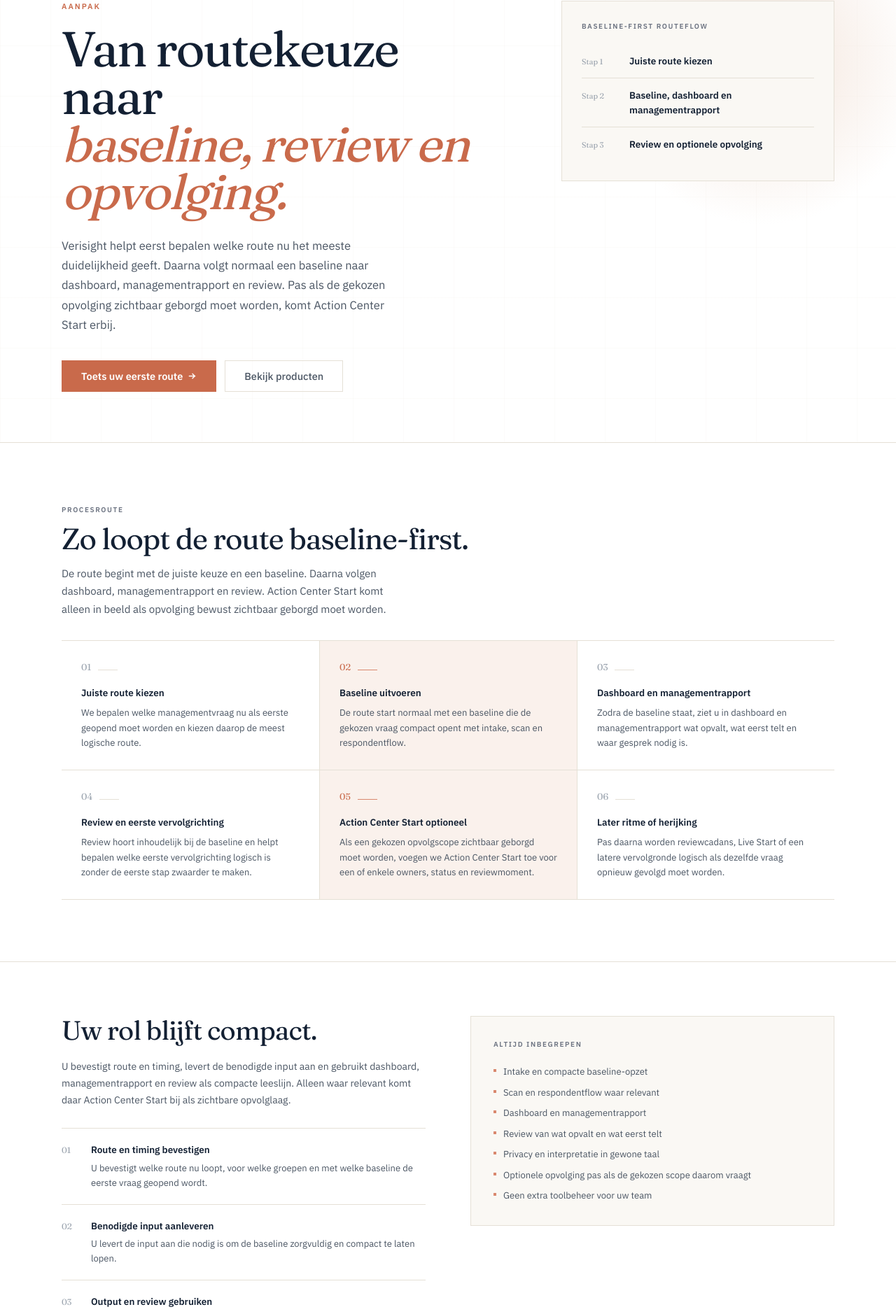
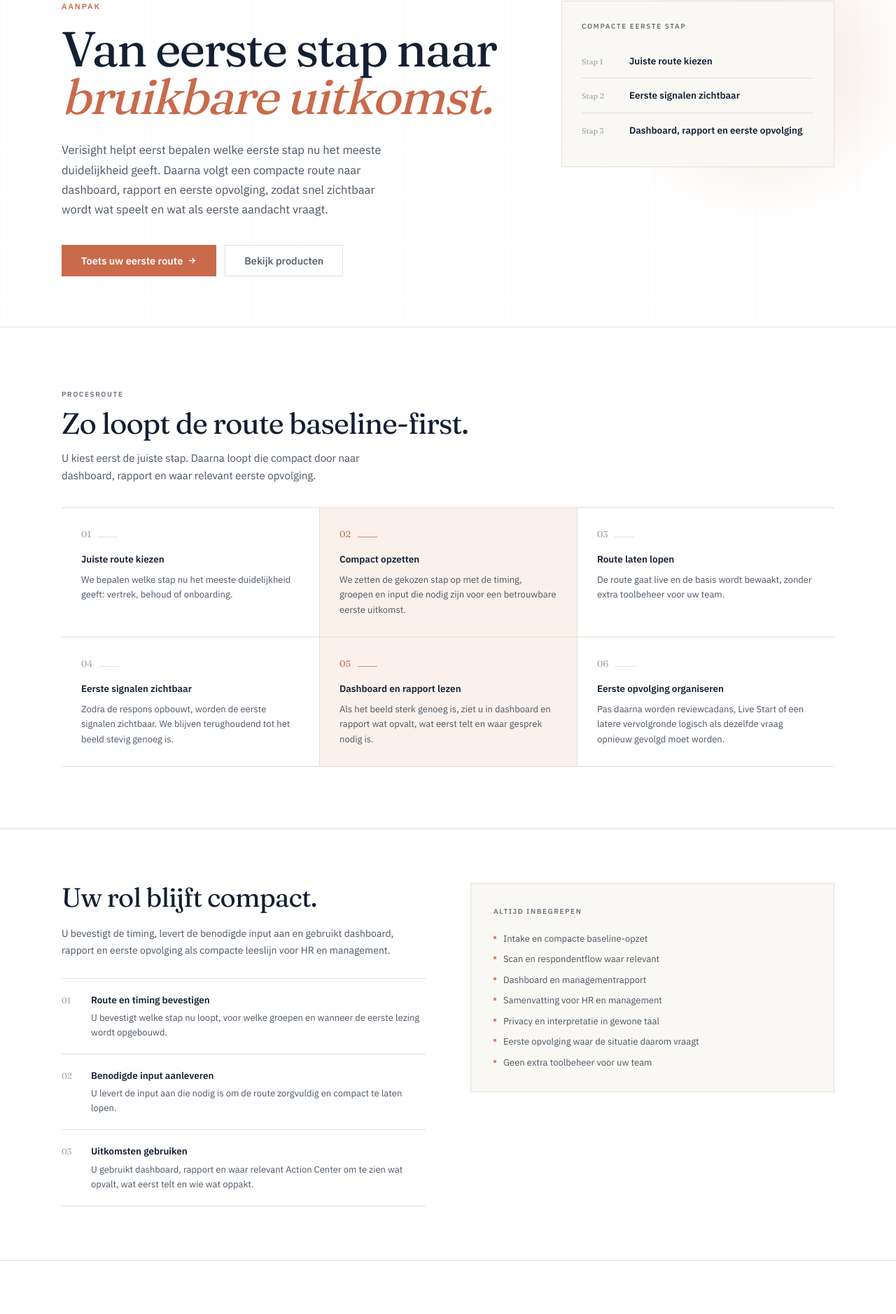
Before and after one commit to larshengel08-lang/VerisightSaaS, a Next.js app in the folder frontend/: page /aanpak in a window 1280 px wide. Shown: the part 175-2053 px from the top of the page at 70% size. Built offline with nearby package versions, Linux system fonts and the light colour scheme; no server answers.

Commit message:
Sharpen commercial copy on live marketing pages

```diff
--- a/frontend/app/aanpak/page.tsx
+++ b/frontend/app/aanpak/page.tsx
@@ -7,12 +7,12 @@ import { buildContactHref } from '@/lib/contact-funnel'
 export const metadata: Metadata = {
   title: 'Aanpak',
   description:
-    'Van eerste routekeuze naar dashboard en rapport in enkele weken. Een vaste productroute die snel laat zien welke eerste output u krijgt.',
+    'Van eerste stap naar dashboard, rapport en eerste opvolging. Zo ziet u snel wat speelt en wat als eerste aandacht vraagt.',
   alternates: { canonical: '/aanpak' },
   openGraph: {
     title: 'Aanpak | Verisight',
     description:
-      'Van eerste routekeuze naar dashboard en rapport in enkele weken. Een vaste productroute die snel laat zien welke eerste output u krijgt.',
+      'Van eerste stap naar dashboard, rapport en eerste opvolging. Zo ziet u snel wat speelt en wat als eerste aandacht vraagt.',
     url: 'https://www.verisight.nl/aanpak',
     images: ['/opengraph-image'],
   },
@@ -20,7 +20,7 @@ export const metadata: Metadata = {
     card: 'summary_large_image',
     title: 'Aanpak | Verisight',
     description:
-      'Van eerste routekeuze naar dashboard en rapport in enkele weken. Een vaste productroute die snel laat zien welke eerste output u krijgt.',
+      'Van eerste stap naar dashboard, rapport en eerste opvolging. Zo ziet u snel wat speelt en wat als eerste aandacht vraagt.',
     images: ['/opengraph-image'],
   },
 }
--- a/frontend/app/tarieven/page.tsx
+++ b/frontend/app/tarieven/page.tsx
@@ -7,12 +7,12 @@ import { buildContactHref } from '@/lib/contact-funnel'
 export const metadata: Metadata = {
   title: 'Tarieven',
   description:
-    'Vaste tarieven per scanvorm. ExitScan vanaf EUR 2.950, RetentieScan vanaf EUR 3.450 en bounded vervolgroutes alleen wanneer die echt logisch worden.',
+    'Transparante prijzen voor ExitScan, RetentieScan en vervolgstappen. Zo blijft de eerste keuze helder en weet u wat u direct terugkrijgt.',
   alternates: { canonical: '/tarieven' },
   openGraph: {
     title: 'Tarieven | Verisight',
     description:
-      'Vaste tarieven per scanvorm. ExitScan vanaf EUR 2.950, RetentieScan vanaf EUR 3.450 en bounded vervolgroutes alleen wanneer die echt logisch worden.',
+      'Transparante prijzen voor ExitScan, RetentieScan en vervolgstappen. Zo blijft de eerste keuze helder en weet u wat u direct terugkrijgt.',
     url: 'https://www.verisight.nl/tarieven',
     images: [{ url: '/opengraph-image', width: 1200, height: 630, alt: 'Verisight tarieven voor ExitScan en RetentieScan' }],
   },
@@ -20,7 +20,7 @@ export const metadata: Metadata = {
     card: 'summary_large_image',
     title: 'Tarieven | Verisight',
     description:
-      'Vaste tarieven per scanvorm. ExitScan vanaf EUR 2.950, RetentieScan vanaf EUR 3.450 en bounded vervolgroutes alleen wanneer die echt logisch worden.',
+      'Transparante prijzen voor ExitScan, RetentieScan en vervolgstappen. Zo blijft de eerste keuze helder en weet u wat u direct terugkrijgt.',
     images: ['/opengraph-image'],
   },
 }
--- a/frontend/app/vertrouwen/page.tsx
+++ b/frontend/app/vertrouwen/page.tsx
@@ -7,12 +7,12 @@ import { buildContactHref } from '@/lib/contact-funnel'
 export const metadata: Metadata = {
   title: 'Vertrouwen',
   description:
-    'Wat u publiek kunt toetsen voordat u start. Privacy, rapportlezing en productgrenzen van Verisight in een compacte trustlaag.',
+    'Wat u publiek kunt toetsen voordat u start. Privacy, rapportage en duidelijke grenzen in wat Verisight laat zien.',
   alternates: { canonical: '/vertrouwen' },
   openGraph: {
     title: 'Vertrouwen | Verisight',
     description:
-      'Wat u publiek kunt toetsen voordat u start. Privacy, rapportlezing en productgrenzen van Verisight in een compacte trustlaag.',
+      'Wat u publiek kunt toetsen voordat u start. Privacy, rapportage en duidelijke grenzen in wat Verisight laat zien.',
     url: 'https://www.verisight.nl/vertrouwen',
     images: ['/opengraph-image'],
   },
@@ -20,7 +20,7 @@ export const metadata: Metadata = {
     card: 'summary_large_image',
     title: 'Vertrouwen | Verisight',
     description:
-      'Wat u publiek kunt toetsen voordat u start. Privacy, rapportlezing en productgrenzen van Verisight in een compacte trustlaag.',
+      'Wat u publiek kunt toetsen voordat u start. Privacy, rapportage en duidelijke grenzen in wat Verisight laat zien.',
     images: ['/opengraph-image'],
   },
 }
--- a/frontend/components/marketing/aanpak-content.tsx
+++ b/frontend/components/marketing/aanpak-content.tsx
@@ -74,16 +74,16 @@ function HeroSection() {
                 color: T.ink,
               }}
             >
-              Van routekeuze naar
+              Van eerste stap naar
               <br />
               <em className="shimmer-text" style={{ fontStyle: 'italic' }}>
-                baseline, review en opvolging.
+                bruikbare uitkomst.
               </em>
             </h1>
             <p style={{ fontSize: 16.5, lineHeight: 1.72, color: T.inkSoft, maxWidth: '48ch', margin: '28px 0 36px' }}>
-              Verisight helpt eerst bepalen welke route nu het meeste duidelijkheid geeft. Daarna volgt normaal een
-              baseline naar dashboard, managementrapport en review. Pas als de gekozen opvolging zichtbaar geborgd
-              moet worden, komt Action Center Start erbij.
+              Verisight helpt eerst bepalen welke eerste stap nu het meeste duidelijkheid geeft. Daarna volgt een
+              compacte route naar dashboard, rapport en eerste opvolging, zodat snel zichtbaar wordt wat speelt en wat
+              als eerste aandacht vraagt.
             </p>
             <div style={{ display: 'flex', gap: 12, flexWrap: 'wrap' }}>
               <Link
@@ -133,12 +133,12 @@ function HeroSection() {
                   marginBottom: 18,
                 }}
               >
-                Baseline-first routeflow
+                Compacte eerste stap
               </div>
               {[
                 { step: 'Stap 1', label: 'Juiste route kiezen' },
-                { step: 'Stap 2', label: 'Baseline, dashboard en managementrapport' },
-                { step: 'Stap 3', label: 'Review en optionele opvolging' },
+                { step: 'Stap 2', label: 'Eerste signalen zichtbaar' },
+                { step: 'Stap 3', label: 'Dashboard, rapport en eerste opvolging' },
               ].map((item, index) => (
                 <div
                   key={item.step}
@@ -184,8 +184,8 @@ function ProcessSection() {
             Zo loopt de route baseline-first.
           </h2>
           <p style={{ fontSize: 15, lineHeight: 1.7, color: T.inkSoft, maxWidth: '52ch' }}>
-            De route begint met de juiste keuze en een baseline. Daarna volgen dashboard, managementrapport en review.
-            Action Center Start komt alleen in beeld als opvolging bewust zichtbaar geborgd moet worden.
+            U kiest eerst de juiste stap. Daarna loopt die compact door naar dashboard, rapport en waar relevant
+            eerste opvolging.
           </p>
         </div>
 
@@ -239,23 +239,22 @@ function RolesSection() {
               Uw rol blijft compact.
             </h2>
             <p style={{ fontSize: 14, lineHeight: 1.72, color: T.inkSoft, marginBottom: 28 }}>
-              U bevestigt route en timing, levert de benodigde input aan en gebruikt dashboard, managementrapport en
-              review als compacte leeslijn. Alleen waar relevant komt daar Action Center Start bij als zichtbare
-              opvolglaag.
+              U bevestigt de timing, levert de benodigde input aan en gebruikt dashboard, rapport en eerste opvolging
+              als compacte leeslijn voor HR en management.
             </p>
 
             {[
               {
                 title: 'Route en timing bevestigen',
-                body: 'U bevestigt welke route nu loopt, voor welke groepen en met welke baseline de eerste vraag geopend wordt.',
+                body: 'U bevestigt welke stap nu loopt, voor welke groepen en wanneer de eerste lezing wordt opgebouwd.',
               },
               {
                 title: 'Benodigde input aanleveren',
-                body: 'U levert de input aan die nodig is om de baseline zorgvuldig en compact te laten lopen.',
+                body: 'U levert de input aan die nodig is om de route zorgvuldig en compact te laten lopen.',
               },
               {
-                title: 'Output en review gebruiken',
-                body: 'U gebruikt dashboard, managementrapport en review om te zien wat opvalt, wat eerst telt en of zichtbare opvolging nu nodig is.',
+                title: 'Uitkomsten gebruiken',
+                body: 'U gebruikt dashboard, rapport en waar relevant Action Center om te zien wat opvalt, wat eerst telt en wie wat oppakt.',
               },
             ].map((item, index) => (
               <div key={item.title} style={{ display: 'flex', gap: 18, padding: '20px 0', borderTop: `1px solid ${T.rule}` }}>
@@ -306,15 +305,15 @@ function FirstValueSection() {
   const items = [
     {
       threshold: 'Baseline',
-      text: 'De eerste waarde zit in een scherpe eerste lezing van wat nu speelt, zonder de route meteen breder of zwaarder te maken.',
+      text: 'De route loopt en de eerste signalen worden zichtbaar, maar we trekken nog geen harde conclusies.',
     },
     {
       threshold: 'Dashboard en rapport',
-      text: 'De eerste bruikbare weergave wordt zichtbaar in dashboard en managementrapport, met wat opvalt en wat eerst telt.',
+      text: 'De eerste bruikbare weergave wordt zichtbaar in dashboard en rapport.',
     },
     {
       threshold: 'Review',
-      text: 'In review bepaalt u of de eerste vervolgrichting genoeg is, of dat Action Center Start of later ritme echt logisch wordt.',
+      text: 'Het beeld wordt stevig genoeg om te zien wat opvalt, wat eerst telt en of eerste opvolging nodig is.',
     },
   ]
 
@@ -341,8 +340,8 @@ function FirstValueSection() {
               </em>
             </h2>
             <p style={{ fontSize: 13.5, lineHeight: 1.7, color: T.inkSoft }}>
-              De eerste waarde zit in baseline, dashboard, managementrapport en review. Pas als de volgende vraag
-              echt speelt, wordt extra opvolging of ritme breder nodig.
+              De eerste waarde zit in dashboard, rapport en een eerste leesbare vervolgstap. Pas als de volgende vraag
+              echt speelt, wordt extra verdieping breder nodig.
             </p>
           </div>
 
@@ -388,7 +387,7 @@ function ContactSection() {
       showSectionMark={false}
       title="Toets welke eerste route"
       accentTitle="nu het meeste duidelijkheid geeft."
-      body="In een korte kennismaking toetsen we welke baseline past, wat u als eerste terugkrijgt en of Action Center Start of later ritme pas daarna logisch wordt."
+      body="In een korte kennismaking toetsen we welke stap past, welke eerste uitkomst u krijgt en wanneer vervolg logisch wordt."
       buttonLabel="Plan een eerste route-inschatting"
     />
   )
--- a/frontend/components/marketing/public-footer.tsx
+++ b/frontend/components/marketing/public-footer.tsx
@@ -26,13 +26,13 @@ export function PublicFooter() {
             People, Patterns, Priorities
           </p>
           <p className="marketing-footer-copy mt-4 max-w-sm text-sm leading-7">
-            Verisight helpt HR en management zien wat speelt, bepalen wat eerst telt en eerste opvolging organiseren in
-            dashboard, rapport en Action Center.
+            Verisight helpt organisaties sneller zien wat speelt, wat eerst aandacht vraagt en hoe eerste opvolging
+            concreet wordt.
           </p>
           <p className="mt-5 text-xs uppercase tracking-[0.12em] text-[rgba(247,245,241,0.5)]">
             Voor organisaties met 200+ medewerkers
           </p>
-          <div className="marketing-footer-chip mt-6">Een omgeving voor inzicht, prioriteit en opvolging</div>
+          <div className="marketing-footer-chip mt-6">Van eerste inzicht naar concrete opvolging</div>
         </div>
 
         <div>
--- a/frontend/components/marketing/site-content.ts
+++ b/frontend/components/marketing/site-content.ts
@@ -101,17 +101,17 @@ export const homepageUtilityLinks = [
   {
     href: '/aanpak',
     title: 'Bekijk de aanpak',
-    body: 'Lees hoe routekeuze, uitvoering en eerste output in een compacte productroute samenkomen.',
+    body: 'Lees hoe de eerste stap doorloopt naar dashboard, rapport en eerste opvolging.',
   },
   {
     href: '/tarieven',
     title: 'Bekijk tarieven',
-    body: 'Zie hoe eerste trajecten en vervolgvormen commercieel zijn opgebouwd.',
+    body: 'Zie hoe eerste stappen, uitbreiding en later vervolg zijn opgebouwd.',
   },
   {
     href: '/vertrouwen',
     title: 'Bekijk trust en privacy',
-    body: 'Controleer publiek hoe methodiek, privacy, rapportlezing en DPA zijn ingericht.',
+    body: 'Controleer publiek hoe privacy, rapportage en DPA zijn ingericht.',
   },
 ] as const
 
@@ -211,14 +211,14 @@ export const trustSignalHighlights = [
 export const trustVerificationCards = [
   {
     title: 'Wat u nu publiek kunt verifiëren',
-    body: 'Verisight laat publiek zien hoe productkeuze, privacy en rapportlezing zijn ingericht voordat u een gesprek plant.',
+    body: 'Verisight laat publiek zien hoe privacy, rapportage en de eerste stap zijn ingericht voordat u een gesprek plant.',
   },
   {
     title: 'Waar publieke voorbeeldoutput stopt',
     body: 'ExitScan en RetentieScan dragen de publieke voorbeeldrapporten. Andere routes worden publiek lichter toegelicht en niet als aparte samplebibliotheek uitgewerkt.',
   },
   {
-    title: 'Wat management wel ziet',
+    title: 'Wat u in rapport en dashboard terugziet',
     body: 'Geaggregeerde inzichten, topfactoren, prioriteiten en een eerste richting voor vervolg.',
   },
   {
@@ -233,8 +233,8 @@ export const trustHubAnswerCards = [
     body: 'De primaire database draait in een EU-regio. Subverwerkers voor hosting en mail staan in privacybeleid en DPA benoemd.',
   },
   {
-    title: 'Wat ziet management precies?',
-    body: 'Management ziet groeps- en segmentinzichten, geen individuele signalen of persoonsgerichte actieroutes.',
+    title: 'Wat ziet u precies terug?',
+    body: 'U ziet groeps- en segmentinzichten, geen individuele signalen of persoonsgerichte actieroutes.',
   },
   {
     title: 'Hoe voorkom je schijnprecisie?',
@@ -246,7 +246,7 @@ export const trustHubAnswerCards = [
   },
   {
     title: 'Wat koopt u precies?',
-    body: 'Geen losse surveytool, maar een afgebakende productvorm met dashboard, rapport en duidelijke interpretatiegrenzen.',
+    body: 'Geen losse tool, maar een duidelijke aanpak met dashboard, rapport en heldere grenzen in hoe u de uitkomsten gebruikt.',
   },
   {
     title: 'Heeft elke route een publiek voorbeeldrapport?',
@@ -257,12 +257,12 @@ export const trustHubAnswerCards = [
 export const trustReadingRows = [
   [
     'Gebruik',
-    'Managementduiding, prioritering en gesprek op groepsniveau',
+    'Samenvatting, prioriteiten en gesprek op groepsniveau',
     'Niet als diagnose, individuele voorspelling of performance-oordeel',
   ],
   [
-    'Wat management ziet',
-    'Dashboard, managementsamenvatting, topfactoren en eerste vervolgrichting.',
+    'Wat u terugziet',
+    'Dashboard, samenvatting, topfactoren en eerste vervolgrichting.',
     'Niet elke ruwe response, geen persoonsprofielen en geen verborgen black-box score',
   ],
   [
@@ -271,9 +271,9 @@ export const trustReadingRows = [
     'Niet doen alsof kleine groepen of open tekst zonder terughoudendheid veilig te lezen zijn',
   ],
   [
-    'Bewijsstatus',
+    'Wat de uitkomsten wel en niet zeggen',
     'Methodisch onderbouwd en begrensd in wat het wel en niet claimt.',
-    'Niet verkopen als extern gevalideerd diagnostisch instrument of bewezen predictor',
+    'Niet verkopen als volledig diagnostisch instrument of bewezen voorspeller',
   ],
 ] as const
 
@@ -281,7 +281,7 @@ export const trustSupportCards = [
   {
     title: 'Trust en privacy',
     href: '/vertrouwen',
-    body: 'Methodiek, privacy en interpretatiegrenzen.',
+    body: 'Methodiek, privacy en hoe u de uitkomsten leest.',
   },
   {
     title: 'Privacybeleid',
@@ -370,36 +370,36 @@ export const included = [
   'Intake en compacte baseline-opzet',
   'Scan en respondentflow waar relevant',
   'Dashboard en managementrapport',
-  'Review van wat opvalt en wat eerst telt',
+  'Samenvatting voor HR en management',
   'Privacy en interpretatie in gewone taal',
-  'Optionele opvolging pas als de gekozen scope daarom vraagt',
+  'Eerste opvolging waar de situatie daarom vraagt',
   'Geen extra toolbeheer voor uw team',
 ] as const
 
 export const approachSteps = [
   {
     title: '1. Juiste route kiezen',
-    body: 'We bepalen welke managementvraag nu als eerste geopend moet worden en kiezen daarop de meest logische route.',
+    body: 'We bepalen welke stap nu het meeste duidelijkheid geeft: vertrek, behoud of onboarding.',
   },
   {
-    title: '2. Baseline uitvoeren',
-    body: 'De route start normaal met een baseline die de gekozen vraag compact opent met intake, scan en respondentflow.',
+    title: '2. Compact opzetten',
+    body: 'We zetten de gekozen stap op met de timing, groepen en input die nodig zijn voor een betrouwbare eerste uitkomst.',
   },
   {
-    title: '3. Dashboard en managementrapport',
-    body: 'Zodra de baseline staat, ziet u in dashboard en managementrapport wat opvalt, wat eerst telt en waar gesprek nodig is.',
+    title: '3. Route laten lopen',
+    body: 'De route gaat live en de basis wordt bewaakt, zonder extra toolbeheer voor uw team.',
   },
   {
-    title: '4. Review en eerste vervolgrichting',
-    body: 'Review hoort inhoudelijk bij de baseline en helpt bepalen welke eerste vervolgrichting logisch is zonder de eerste stap zwaarder te maken.',
+    title: '4. Eerste signalen zichtbaar',
+    body: 'Zodra de respons opbouwt, worden de eerste signalen zichtbaar. We blijven terughoudend tot het beeld stevig genoeg is.',
   },
   {
-    title: '5. Action Center Start optioneel',
-    body: 'Als een gekozen opvolgscope zichtbaar geborgd moet worden, voegen we Action Center Start toe voor een of enkele owners, status en reviewmoment.',
+    title: '5. Dashboard en rapport lezen',
+    body: 'Als het beeld sterk genoeg is, ziet u in dashboard en rapport wat opvalt, wat eerst telt en waar gesprek nodig is.',
   },
   {
-    title: '6. Later ritme of herijking',
-    body: 'Pas daarna worden reviewcadans, Live Start of een latere vervolgronde logisch als dezelfde vraag opnieuw gevolgd moet worden.',
+    title: '6. Eerste opvolging organiseren',
+    body: 'Waar relevant helpt Verisight om de eerste opvolging zichtbaar te maken, met duidelijke acties en verantwoordelijkheden.',
   },
 ] as const
 
--- a/frontend/components/marketing/tarieven-content.tsx
+++ b/frontend/components/marketing/tarieven-content.tsx
@@ -74,8 +74,7 @@ function HeroSection() {
             </h1>
             <p style={{ fontSize: 16.5, lineHeight: 1.72, color: T.inkSoft, maxWidth: '48ch', margin: '28px 0 0' }}>
               U koopt geen licentie, maar een duidelijke eerste stap met dashboard, rapport en waar relevant eerste
-              opvolging. Zo blijft de investering helder, terwijl de uitkomst direct bruikbaar is voor HR en
-              management.
+              opvolging. Zo blijft de investering helder, terwijl de uitkomst direct bruikbaar is in de organisatie.
             </p>
           </div>
           <div>
@@ -132,9 +131,9 @@ function FirstBuySection() {
             Uw eerste route blijft overzichtelijk.
           </h2>
           <p style={{ fontSize: 15, lineHeight: 1.7, color: T.inkSoft, maxWidth: '56ch' }}>
-            ExitScan Baseline en RetentieScan Baseline zijn de twee hoofdinstappen. Onboarding 30-60-90 Baseline blijft
-            een gerichtere startroute. Review hoort inhoudelijk bij de baseline, maar staat niet als zwaar extra
-            line-item op de hoofdkaart.
+            ExitScan Baseline en RetentieScan Baseline zijn de twee hoofdkeuzes. Onboarding 30-60-90 Baseline blijft
+            een gerichtere eerste route. Review hoort inhoudelijk bij de baseline, maar staat niet als zwaar extra
+            onderdeel op de hoofdkaart.
           </p>
         </div>
 
@@ -181,7 +180,7 @@ function FirstBuySection() {
           <div className="grid grid-cols-1 gap-6 lg:grid-cols-[minmax(0,1fr)_minmax(0,0.9fr)] lg:items-start">
             <div>
               <div style={{ fontSize: 10, fontWeight: 700, letterSpacing: '.16em', textTransform: 'uppercase', color: AC.deep, marginBottom: 12 }}>
-                Gerichte startroute
+                Gerichte eerste route
               </div>
               <h3
                 style={{
@@ -246,7 +245,7 @@ function OptionalExpansionSection() {
           </h2>
           <p style={{ fontSize: 15, lineHeight: 1.7, color: T.inkSoft, maxWidth: '54ch' }}>
             Action Center Start is publiek zichtbaar als optionele uitbreiding na of naast een baseline. Het blijft
-            begrensd tot een gekozen opvolgscope en leest niet als brede workflowlaag.
+            compact rond een gekozen opvolgthema en leest niet als brede werkomgeving.
           </p>
         </div>
 
@@ -273,8 +272,8 @@ function OptionalExpansionSection() {
             <div>
               <div style={{ display: 'flex', flexDirection: 'column', gap: 10, marginBottom: 22 }}>
                 {[
-                  'Gekozen opvolgscope',
-                  'Een of enkele owners of managers',
+                  'Een gekozen opvolgthema',
+                  'Een of enkele verantwoordelijken of managers',
                   'Beperkte actieopvolging met zichtbare status',
                   'Reviewmoment zonder brede workflowclaim',
                 ].map((bullet) => (
```
Also changed, not shown: frontend/components/marketing/vertrouwen-content.tsx (+4 -4 lines).
